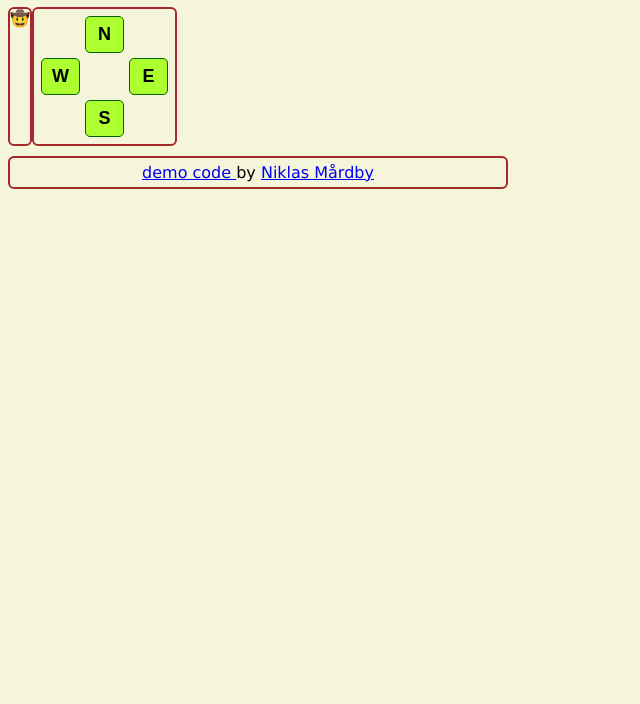
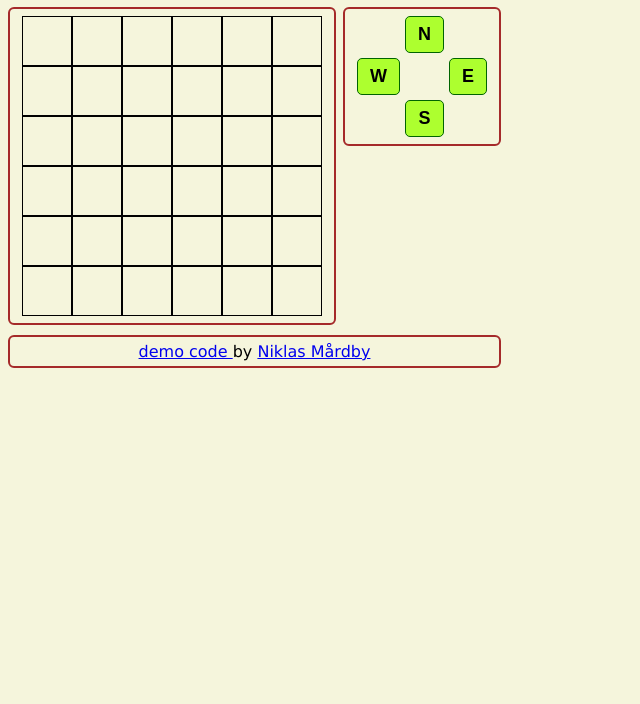
Before and after one commit to niklas-mardby/move-adventurer-small, a plain HTML site: page index.html in a window 1280 px wide. Shown: the part 96-800 px from the top of the page, without its empty margins (0-640 px from the left). Drawn offline with Linux system fonts and the light colour scheme.

Commit message:
Add first design and map generation

```diff
--- a/app.js
+++ b/app.js
@@ -1 +1,26 @@
 "use strict";
+
+const World = {
+  width: 6,
+  height: 6,
+};
+
+const Hero = {
+  x: 2,
+  y: 2,
+};
+
+// &#x1F920;
+
+const mainElement = document.querySelector("main");
+
+for (let i = 0; i < World.height; i++) {
+  let r = document.createElement("div");
+  r.className = "row";
+  for (let j = 0; j < World.width; j++) {
+    let c = document.createElement("div");
+    c.className = "cell";
+    r.append(c);
+  }
+  mainElement.append(r);
+}
--- a/index.html
+++ b/index.html
@@ -15,14 +15,16 @@
         <h1>move-adventurer-small</h1>
       </header>
       <div class="container">
-        <main>&#x1F920;</main>
+        <main></main>
 
+        <div class="nav-wrapper">
           <nav>
             <button class="up">N</button>
             <button class="down">S</button>
             <button class="left">W</button>
             <button class="right">E</button>
           </nav>
+        </div>
       </div>
       <footer>
         <a href="https://github.com/niklas-mardby/move-adventurer-small">
--- a/style.css
+++ b/style.css
@@ -2,6 +2,8 @@
 *::before,
 *::after {
   box-sizing: border-box;
+  /*margin: 0;
+  padding: 0;*/
 }
 
 body {
@@ -18,7 +20,7 @@ footer {
 }
 
 .wrapper {
-  width: 500px;
+  width: min-content;
 }
 
 h1,
@@ -32,6 +34,13 @@ footer {
   width: 100%;
   margin-top: 10px;
   margin-bottom: 10px;
+  align-items: stretch;
+}
+
+.nav-wrapper {
+  display: flex;
+  flex-direction: column;
+  align-items: start;
 }
 
 nav {
@@ -42,7 +51,7 @@ nav {
     ".... north ...."
     "west ..... east"
     ".... south ....";
-  padding: 7px;
+  padding: 7px 12px;
 }
 
 .up {
@@ -64,9 +73,27 @@ button {
   background-color: #adff2f;
   font-weight: bold;
   font-size: large;
-  padding: 7px 10px;
+  padding: 7px 12px;
+  height: max-content;
 }
 
 footer {
   padding: 5px 0px 5px;
 }
+
+main {
+  padding: 7px 12px;
+  margin-right: 7px;
+}
+.row {
+  display: flex;
+  flex-direction: row;
+}
+.cell {
+  border: solid 1px black;
+  width: 50px;
+  height: 50px;
+  display: flex;
+  align-items: center;
+  justify-content: center;
+}
```
Lines whose indentation alone changed are shown as unchanged.
